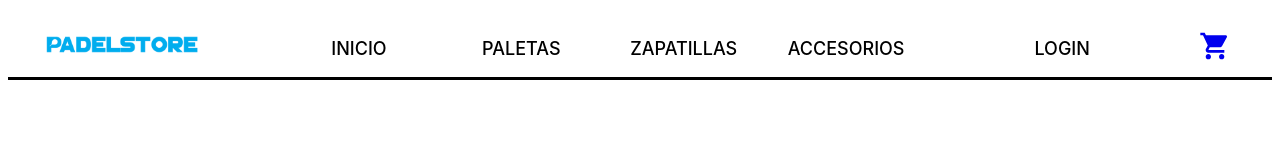
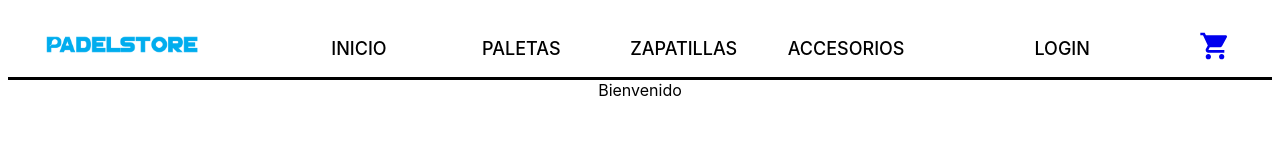
Before and after one commit to jeimon83/react-app, a React (Create React App) app: page / in a window 1280 px wide. Shown: the top 160 px of the page. Built offline with nearby package versions, Linux system fonts and the light colour scheme; the HTML template or start-up script is replaced by a standard one.

Commit message:
Item List Container with greeting prop

```diff
--- a/src/App.js
+++ b/src/App.js
@@ -1,18 +1,23 @@
-import React, { Component } from 'react';
 import Logo from './components/logo/logo.js';
 import Menu from './components/navbar/menu.js';
+import Cart from './components/cart/cart.js';
 import Login from './components/navbar/login.js';
-import Cart from './components/cart/cart.js';
+import ItemListContainer from './containers/ItemListContainer.jsx';
 
-class App extends Component {
-  render() {
-   return <div className="header-grid">
-     <Logo/>
-     <Menu/>
-     <Login/>
-     <Cart/>
-   </div>
-  }
+const App = () => {
+  return (
+    <div>
+    <div className="header-grid">
+      <Logo />
+      <Menu />
+      <Login />
+      <Cart />
+    </div>
+    <div>
+      <ItemListContainer greeting={'Bienvenido'} />
+    </div>
+    </div>
+  );
 }
 
 export default App;
--- a/src/components/cart/cart.js
+++ b/src/components/cart/cart.js
@@ -1,7 +1,8 @@
 import ShoppingCartIcon from '@material-ui/icons/ShoppingCart';
 
-export default function Cart() {
+const Cart = () => {
   return (
     <a href="#cart" className="cart"><ShoppingCartIcon/></a>
   );
 }
+export default Cart;
--- a/src/components/logo/logo.js
+++ b/src/components/logo/logo.js
@@ -1,4 +1,6 @@
-export default function Logo() {
+import './style.css'
+
+const Logo = () => {
   return (
     <a href="#home">
       <img
@@ -10,3 +12,5 @@ export default function Logo() {
     </a>
   )
 }
+
+export default Logo;
--- /dev/null
+++ b/src/components/logo/style.css
@@ -0,0 +1,4 @@
+.logo {
+  width: 70%;
+  margin-top: 12px
+}
--- a/src/components/navbar/login.js
+++ b/src/components/navbar/login.js
@@ -1,4 +1,4 @@
-export default function Login() {
+const Login = () => {
   return (
     <nav className="menu">
       <ul className="li-login">
@@ -9,3 +9,5 @@ export default function Login() {
     </nav>
   );
 }
+
+export default Login;
--- a/src/components/navbar/menu.js
+++ b/src/components/navbar/menu.js
@@ -1,4 +1,4 @@
-export default function Menu() {
+const Menu = () => {
   return (
     <nav className="menu">
       <ul className="li-menu">
@@ -10,3 +10,5 @@ export default function Menu() {
     </nav>
   );
 }
+
+export default Menu;
--- /dev/null
+++ b/src/containers/ItemListContainer.jsx
@@ -0,0 +1,8 @@
+const ItemListContainer = ({greeting}) => {
+
+  return (
+    <a className="h1">{greeting}</a>
+  );
+}
+
+export default ItemListContainer;
--- a/src/index.css
+++ b/src/index.css
@@ -6,11 +6,6 @@ body {
     sans-serif;
   -webkit-font-smoothing: antialiased;
   -moz-osx-font-smoothing: grayscale;
-}
-
-.logo {
-  width: 70%;
-  margin-top: 12px
 }
 .header-grid {
   display: grid;
```
Also changed, not shown: 1 other file (tests, documents, lock files or other folders).
